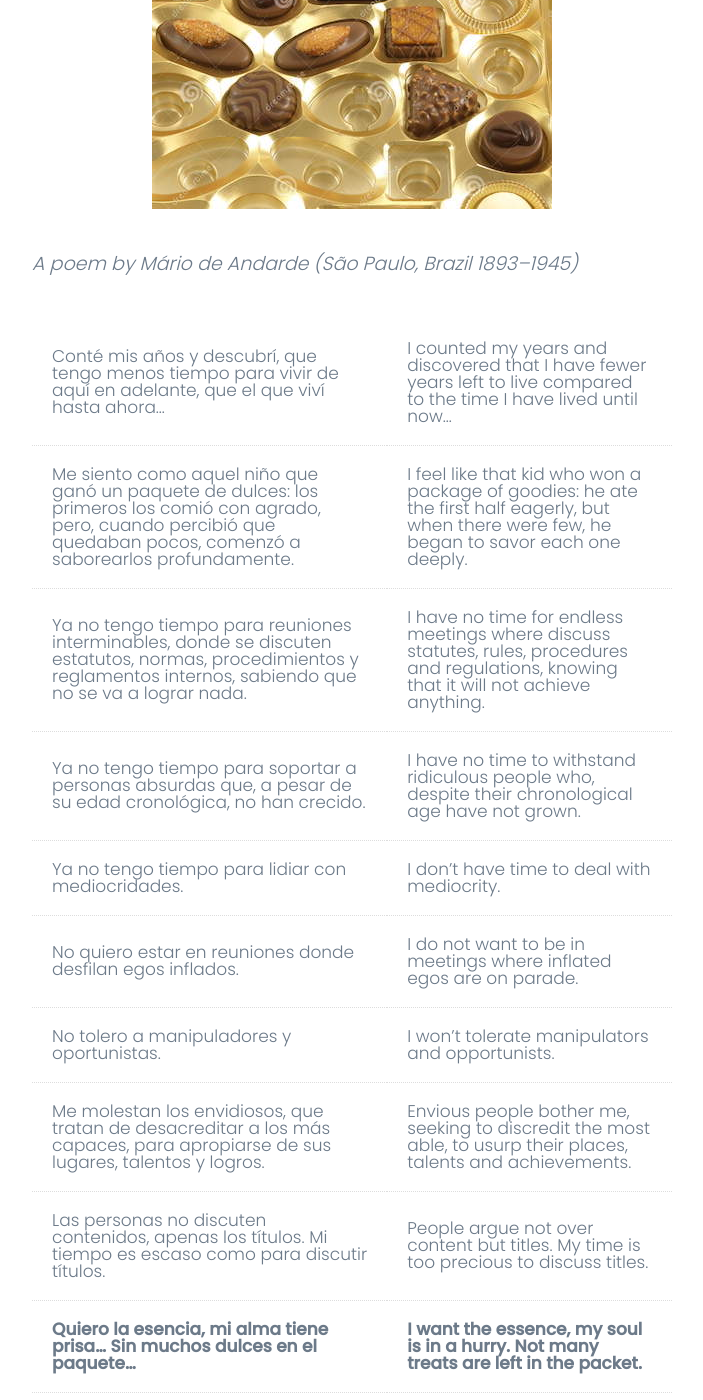
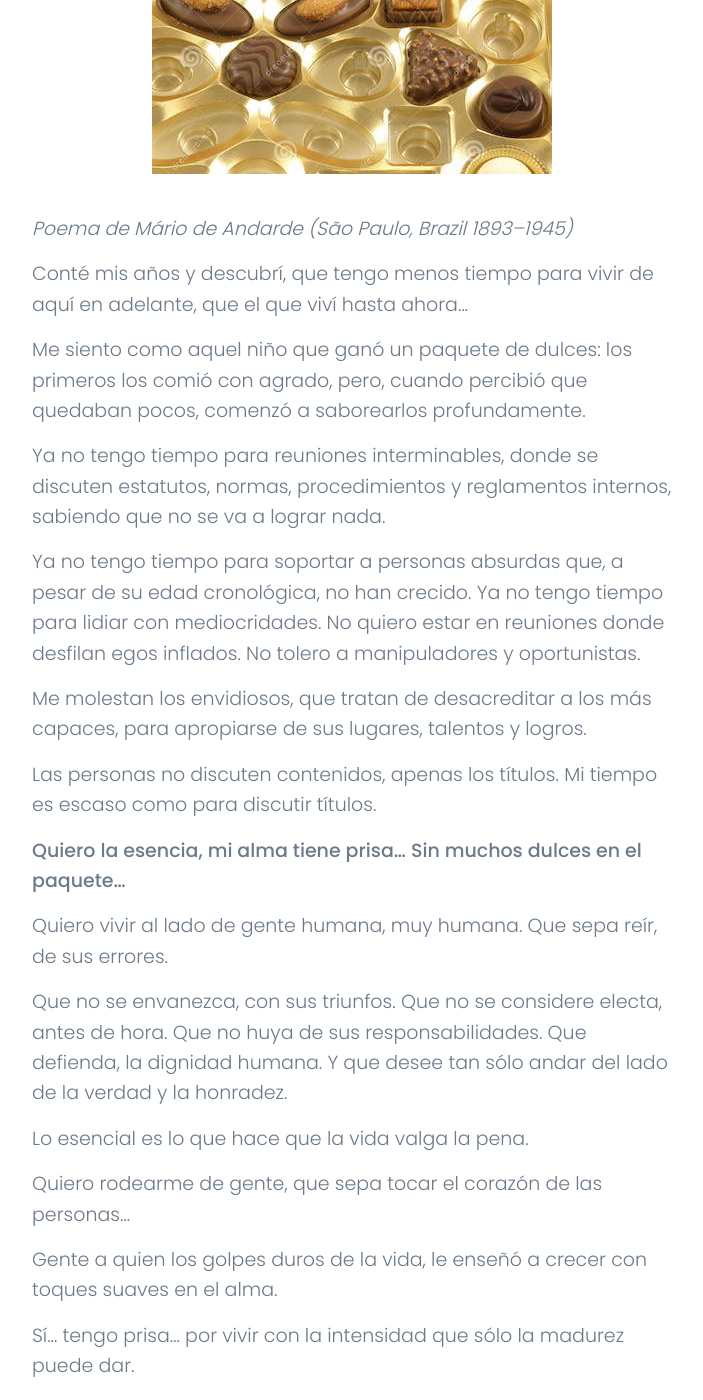
Before and after one commit to 950cagney/950cagney.github.io, a Jekyll site: the page built from _posts/2018-01-26-prisa.md, in a window 1280 px wide and 1400 px high, scrolled down 539 px. Shown: the whole window, without its empty margins (288-991 px from the left). Built offline with Jekyll 4.4.1, drawn with Linux system fonts in a browser that asks for light colours; nearby versions of some CDN libraries; some of the changed text lies outside the part shown.

Commit message:
Update 2018-01-26-prisa.md

```diff
--- a/_posts/2018-01-26-prisa.md
+++ b/_posts/2018-01-26-prisa.md
@@ -2,38 +2,98 @@
 title: 'Mi Alma Tiene Prisa'
 date: 2018-01-26 22:16:00
 author: Petty
+translation: english
 featured_image: '/images/20180126-chocolates.jpg'
 ---
 
-|---|---|
-| Ya pasaron cinco años. Al reflexionar hoy, este poema me recordó a mi hermana. | Five years have passed. As I reflect on today, this poem reminded me of my sister. |
+Ya pasaron cinco años. Al reflexionar hoy, este poema me recordó a mi hermana.
 
+_Five years have passed. As I reflect on today, this poem reminded me of my sister._
+
+![](/images/20180126-chocolates.jpg)
+
+_Poema de M&aacute;rio de Andarde (São Paulo, Brazil 1893–1945)_
+
+Conté mis años y descubrí, que tengo menos tiempo para vivir de aquí en adelante, que el que viví hasta ahora...
+
+Me siento como aquel niño que ganó un paquete de dulces: los primeros los comió con agrado, pero, cuando percibió que quedaban pocos, comenzó a saborearlos profundamente.
+
+Ya no tengo tiempo para reuniones interminables, donde se discuten estatutos, normas, procedimientos y reglamentos internos, sabiendo que no se va a lograr nada.
+
+Ya no tengo tiempo para soportar a personas absurdas que, a pesar de su edad cronológica, no han crecido.
+Ya no tengo tiempo para lidiar con mediocridades.
+No quiero estar en reuniones donde desfilan egos inflados.
+No tolero a manipuladores y oportunistas.
+
+Me molestan los envidiosos, que tratan de desacreditar a los más capaces, para apropiarse de sus lugares, talentos y logros.
+
+Las personas no discuten contenidos, apenas los títulos. Mi tiempo es escaso como para discutir títulos.
+
+**Quiero la esencia, mi alma tiene prisa... Sin muchos dulces en el paquete...**
+
+Quiero vivir al lado de gente humana, muy humana. Que sepa reír, de sus errores.
+
+Que no se envanezca, con sus triunfos.
+Que no se considere electa, antes de hora.
+Que no huya de sus responsabilidades.
+Que defienda, la dignidad humana.
+Y que desee tan sólo andar del lado de la verdad y la honradez.
+
+Lo esencial es lo que hace que la vida valga la pena.
+
+Quiero rodearme de gente, que sepa tocar el corazón de las personas...
+
+Gente a quien los golpes duros de la vida, le enseñó a crecer con toques suaves en el alma.
+
+Sí... tengo prisa... por vivir con la intensidad que sólo la madurez puede dar.
+
+**Pretendo no desperdiciar parte alguna de los dulces que me quedan... Estoy seguro que serán más exquisitos que los que hasta ahora he comido.**
+
+Mi meta es llegar al final satisfecho y en paz con mis seres queridos y con mi conciencia.
+
+**Tenemos dos vidas y la segunda comienza cuando te das cuenta que sólo tienes una.**
+
+###### English
 
 ![](/images/20180126-chocolates.jpg)
 
 _A poem by M&aacute;rio de Andarde (São Paulo, Brazil 1893–1945)_
 
-|---|----|
-|Conté mis años y descubrí, que tengo menos tiempo para vivir de aquí en adelante, que el que viví hasta ahora... | I counted my years and discovered that I have fewer years left to live compared to the time I have lived until now... |
-|Me siento como aquel niño que ganó un paquete de dulces: los primeros los comió con agrado, pero, cuando percibió que quedaban pocos, comenzó a saborearlos profundamente. | I feel like that kid who won a package of goodies: he ate the first half eagerly, but when there were few, he began to savor each one deeply. |
-|Ya no tengo tiempo para reuniones interminables, donde se discuten estatutos, normas, procedimientos y reglamentos internos, sabiendo que no se va a lograr nada. | I have no time for endless meetings where discuss statutes, rules, procedures and regulations, knowing that it will not achieve anything.|
-|Ya no tengo tiempo para soportar a personas absurdas que, a pesar de su edad cronológica, no han crecido. | I have no time to withstand ridiculous people who, despite their chronological age have not grown. |
-|Ya no tengo tiempo para lidiar con mediocridades. | I don’t have time to deal with mediocrity. |
-|No quiero estar en reuniones donde desfilan egos inflados. | I do not want to be in meetings where inflated egos are on parade. |
-|No tolero a manipuladores y oportunistas. | I won’t tolerate manipulators and opportunists. |
-|Me molestan los envidiosos, que tratan de desacreditar a los más capaces, para apropiarse de sus lugares, talentos y logros. | Envious people bother me, seeking to discredit the most able, to usurp their places, talents and achievements. |
-|Las personas no discuten contenidos, apenas los títulos. Mi tiempo es escaso como para discutir títulos. | People argue not over content but titles. My time is too precious to discuss titles. |
-|**Quiero la esencia, mi alma tiene prisa... Sin muchos dulces en el paquete...** | **I want the essence, my soul is in a hurry. Not many treats are left in the packet.** |
-|Quiero vivir al lado de gente humana, muy humana. Que sepa reír, de sus errores. | I want to live among humble people, very humble. People, who can laugh at their mistakes. |
-|Que no se envanezca, con sus triunfos. | Who do not become full of themselves because of their triumphs. |
-|Que no se considere electa, antes de hora. | Who do not consider themselves elite, before they have really arrived. |
-|Que no huya de sus responsabilidades. | Who do not run away from their responsibilities. |
-|Que defienda, la dignidad humana. | Who defend human dignity. |
-|Y que desee tan sólo andar del lado de la verdad y la honradez. | Who do not want anything else but to walk along with truth, righteousness, honesty and integrity. |
-|Lo esencial es lo que hace que la vida valga la pena. | The essential thing is what makes life worthwhile. |
-|Quiero rodearme de gente, que sepa tocar el corazón de las personas... | I want to surround myself with people who can touch the hearts of others. |
-|Gente a quien los golpes duros de la vida, le enseñó a crecer con toques suaves en el alma. | People who despite the hard knocks of life, grew up with a soft touch in their soul. |
-|Sí... tengo prisa... por vivir con la intensidad que sólo la madurez puede dar. | Yes, I am in a hurry. So that I can live with the intensity, which only maturity can give me. |
-|**Pretendo no desperdiciar parte alguna de los dulces que me quedan... Estoy seguro que serán más exquisitos que los que hasta ahora he comido.** | **I intend not to waste any of the treats I have left. I am sure they will be more exquisite compared to the ones I have eaten so far.** |
-| Mi meta es llegar al final satisfecho y en paz con mis seres queridos y con mi conciencia. | My goal is to reach the end satisfied and at peace with my loved ones and my conscience. |
-| Tenemos dos vidas y la segunda comienza cuando te das cuenta que sólo tienes una. | We have two lives and the second starts when you realize that you only have one. |
+I counted my years and discovered that I have fewer years left to live compared to the time I have lived until now...
+
+I feel like that kid who won a package of goodies: he ate the first half eagerly, but when there were few, he began to savor each one deeply.
+
+I have no time for endless meetings where discuss statutes, rules, procedures and regulations, knowing that it will not achieve anything.
+
+I have no time to withstand ridiculous people who, despite their chronological age have not grown.
+I don’t have time to deal with mediocrity.
+I do not want to be in meetings where inflated egos are on parade.
+I won’t tolerate manipulators and opportunists.
+
+Envious people bother me, seeking to discredit the most able, to usurp their places, talents and achievements.
+
+People argue not over content but titles. My time is too precious to discuss titles.
+
+**I want the essence, my soul is in a hurry. Not many treats are left in the packet.**
+
+I want to live among humble people, very humble. People, who can laugh at their mistakes.
+
+Who do not become full of themselves because of their triumphs.
+Who do not consider themselves elite, before they have really arrived.
+Who do not run away from their responsibilities.
+Who defend human dignity.
+Who do not want anything else but to walk along with truth, righteousness, honesty and integrity.
+
+The essential thing is what makes life worthwhile.
+
+I want to surround myself with people who can touch the hearts of others.
+
+People who despite the hard knocks of life, grew up with a soft touch in their soul.
+
+Yes, I am in a hurry. So that I can live with the intensity, which only maturity can give me.
+
+**I intend not to waste any of the treats I have left. I am sure they will be more exquisite compared to the ones I have eaten so far.**
+
+My goal is to reach the end satisfied and at peace with my loved ones and my conscience.
+
+**We have two lives and the second starts when you realize that you only have one.**
```
